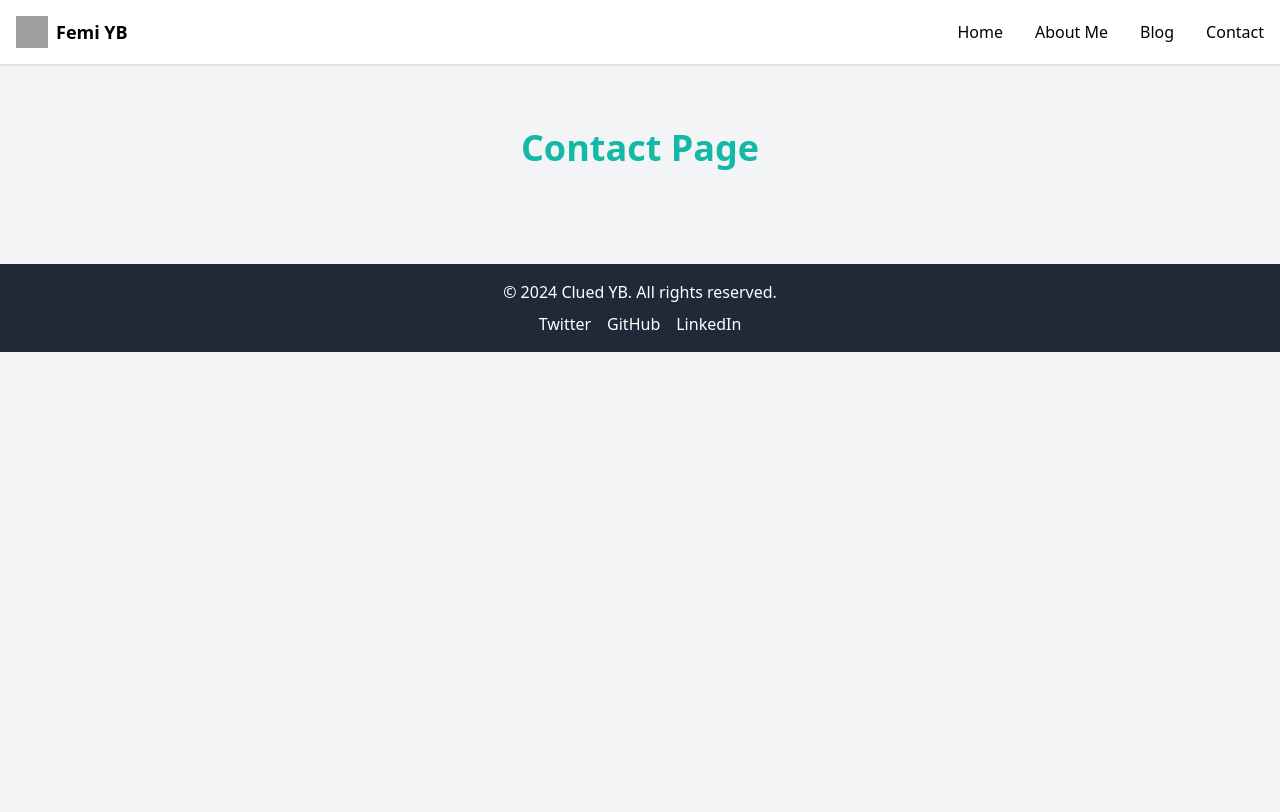
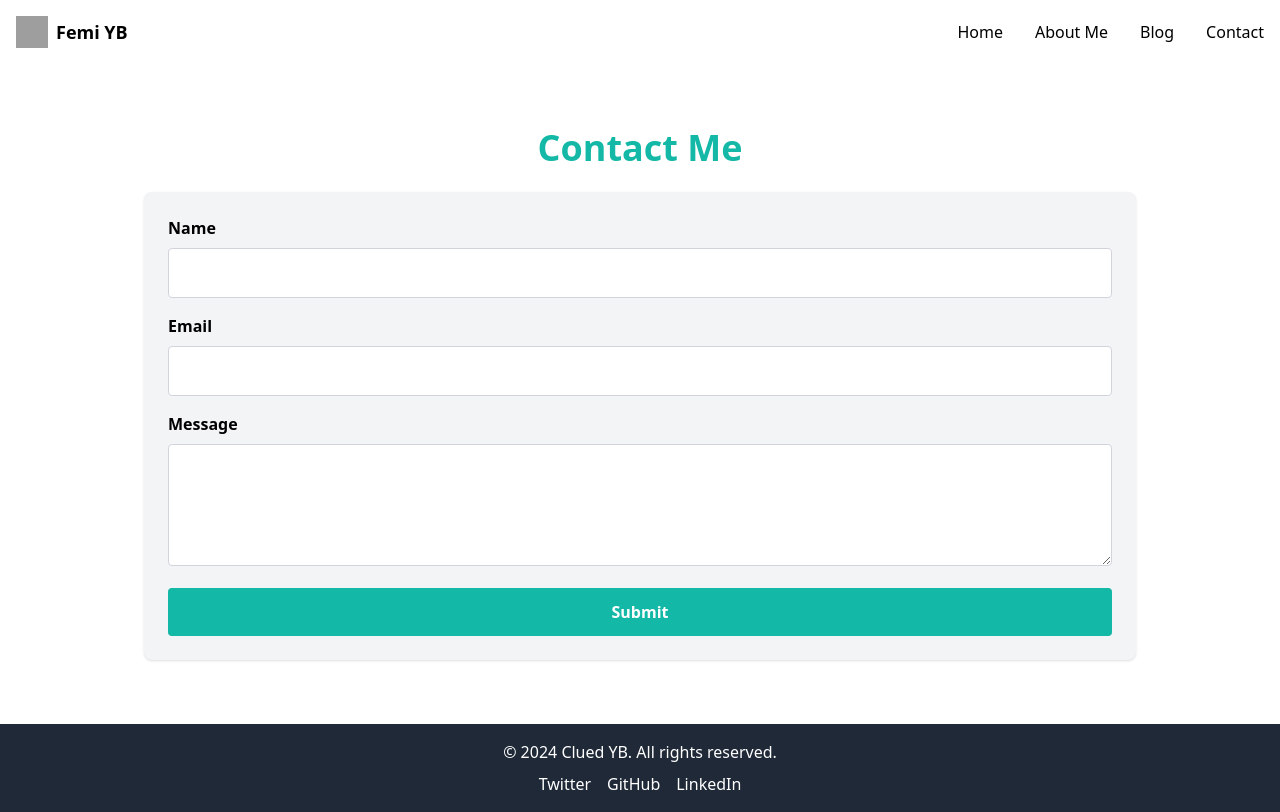
Before and after one commit to femiyb/revamp, a Next.js app: page /contact in a window 1280 px wide. Built offline with nearby package versions, Linux system fonts and the light colour scheme; grey boxes are pictures that could not be loaded.

Commit message:
Set up comments to WordPress, Add Contact form and Integrate with WPForms

```diff
--- a/app/contact/page.js
+++ b/app/contact/page.js
@@ -1,14 +1,9 @@
-import Header from "@/components/common/Header";
-import Footer from "@/components/common/Footer";
+import ContactForm from "@/components/contact/ContactForm";
 
 export default function ContactPage() {
   return (
-    <>
-      <main className="py-16 px-4 bg-gray-50">
-        <h1 className="text-4xl font-bold text-center text-teal-500 mb-8">
-          Contact Page
-        </h1>
-      </main>
-    </>
+    <main>
+      <ContactForm />
+    </main>
   );
 }
--- a/components/blog/CommentForm.js
+++ b/components/blog/CommentForm.js
@@ -26,7 +26,7 @@ export default function CommentForm({ postId }) {
             "Content-Type": "application/json",
           },
           body: JSON.stringify({
-            post: postId, // The ID of the post for which the comment is being submitted
+            post: postId,
             author_name: formData.name,
             author_email: formData.email,
             content: formData.comment,
--- /dev/null
+++ b/components/contact/ContactForm.js
@@ -0,0 +1,108 @@
+"use client";
+
+import { useState } from "react";
+import { FontAwesomeIcon } from "@fortawesome/react-fontawesome";
+import { faFacebook, faTwitter, faInstagram, faLinkedin } from "@fortawesome/free-brands-svg-icons";
+
+
+export default function ContactForm() {
+  const [formData, setFormData] = useState({
+    name: "",
+    email: "",
+    message: "",
+  });
+  const [formStatus, setFormStatus] = useState("");
+
+  const handleChange = (e) => {
+    const { name, value } = e.target;
+    setFormData({ ...formData, [name]: value });
+  };
+
+  const handleSubmit = async (e) => {
+    e.preventDefault();
+    setFormStatus("Sending...");
+
+    try {
+      const response = await fetch(
+        `${process.env.NEXT_PUBLIC_WORDPRESS_API_URL}/wp-json/wpforms/v1/forms/65940/entries`, // Replace <form-id> with your WPForms ID
+        {
+          method: "POST",
+          headers: {
+            "Content-Type": "application/json",
+          },
+          body: JSON.stringify({
+            fields: {
+              name: formData.name,
+              email: formData.email,
+              message: formData.message,
+            },
+          }),
+        }
+      );
+
+      if (response.ok) {
+        setFormStatus("Message sent successfully!");
+        setFormData({ name: "", email: "", message: "" });
+      } else {
+        const errorData = await response.json();
+        setFormStatus(`Error: ${errorData.message || "Failed to send message"}`);
+      }
+    } catch (error) {
+      console.error("Error sending message:", error);
+      setFormStatus("Failed to send message. Please try again.");
+    }
+  };
+
+  return (
+    <section className="py-16 bg-white">
+      <div className="max-w-5xl mx-auto px-4">
+        <h1 className="text-4xl font-bold text-teal-500 mb-6 text-center">Contact Me</h1>
+        <form onSubmit={handleSubmit} className="space-y-4 bg-gray-100 p-6 rounded-lg shadow">
+          <div>
+            <label htmlFor="name" className="block font-bold mb-2">Name</label>
+            <input
+              type="text"
+              id="name"
+              name="name"
+              value={formData.name}
+              onChange={handleChange}
+              className="w-full p-3 border border-gray-300 rounded"
+              required
+            />
+          </div>
+          <div>
+            <label htmlFor="email" className="block font-bold mb-2">Email</label>
+            <input
+              type="email"
+              id="email"
+              name="email"
+              value={formData.email}
+              onChange={handleChange}
+              className="w-full p-3 border border-gray-300 rounded"
+              required
+            />
+          </div>
+          <div>
+            <label htmlFor="message" className="block font-bold mb-2">Message</label>
+            <textarea
+              id="message"
+              name="message"
+              rows="4"
+              value={formData.message}
+              onChange={handleChange}
+              className="w-full p-3 border border-gray-300 rounded"
+              required
+            ></textarea>
+          </div>
+          <button
+            type="submit"
+            className="w-full bg-teal-500 text-white font-bold py-3 rounded hover:bg-teal-600"
+          >
+            Submit
+          </button>
+        </form>
+        {formStatus && <p className="mt-4 text-center">{formStatus}</p>}
+      </div>
+    </section>
+  );
+}
--- a/package.json
+++ b/package.json
@@ -27,6 +27,9 @@
     "tailwindcss": "^3.4.17"
   },
   "dependencies": {
+    "@fortawesome/fontawesome-svg-core": "^6.7.2",
+    "@fortawesome/free-brands-svg-icons": "^6.7.2",
+    "@fortawesome/react-fontawesome": "^0.2.2",
     "@heroicons/react": "^2.2.0",
     "next": "^15.1.2",
     "react": "^19.0.0",
```
Also changed, not shown: 1 other file (tests, documents, lock files or other folders).
